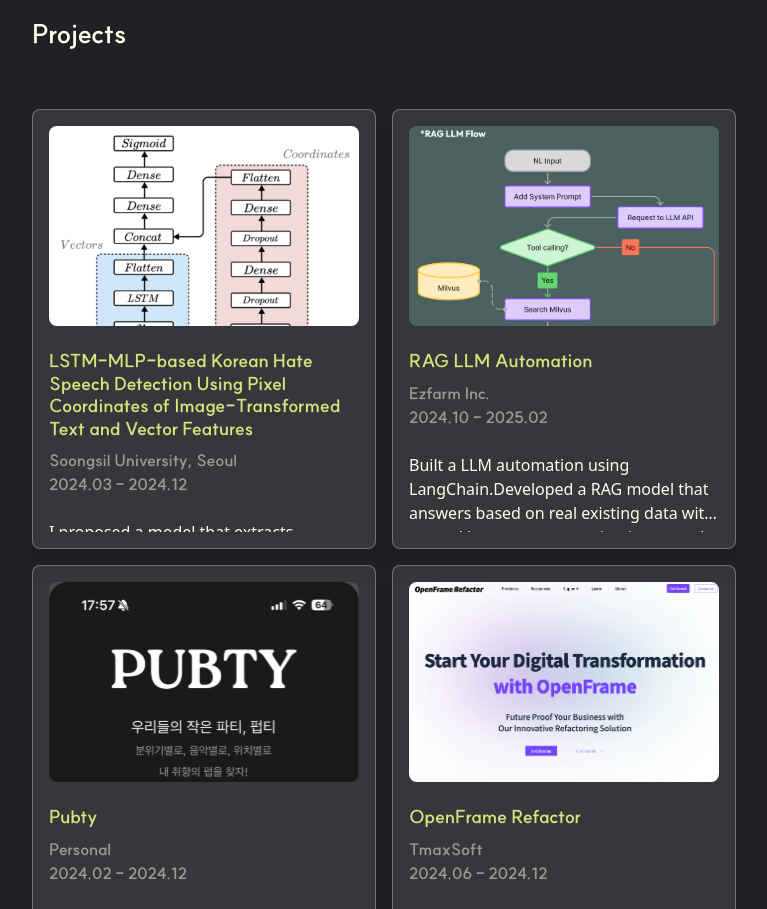
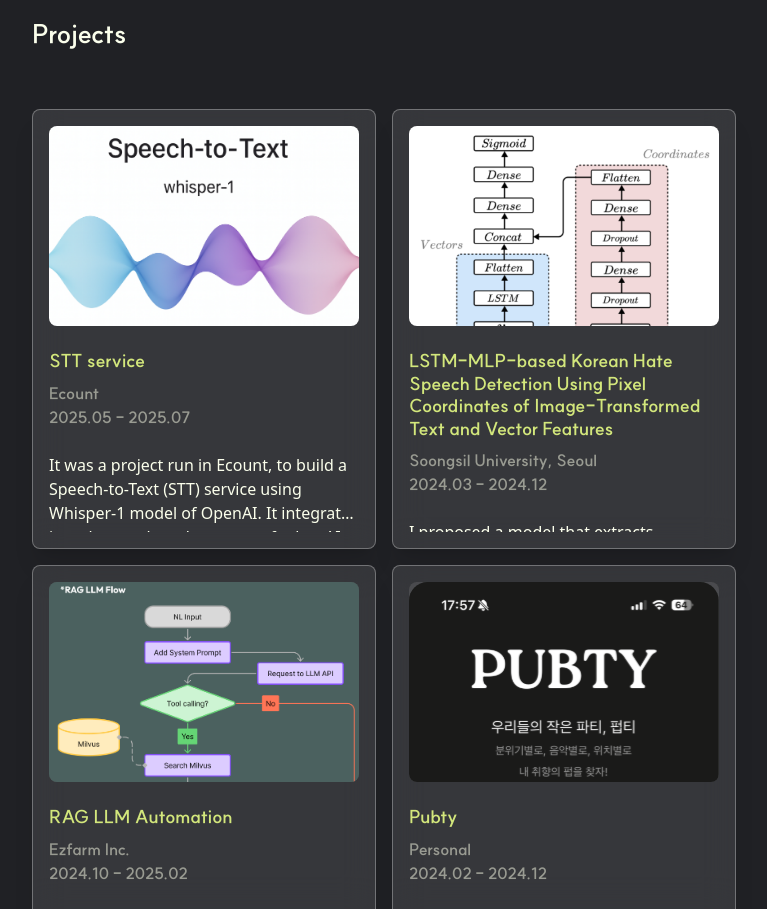
Before and after one commit to ramieeee/portfolio_2.0, a Next.js app: page / in a window 1280 px wide. Shown: the part 4080-4989 px from the top of the page, without its empty margins (256-1023 px from the left). Built offline with nearby package versions, Linux system fonts and the light colour scheme.

Commit message:
Fix project

```diff
--- a/assets/jsonFiles/projectKo.json
+++ b/assets/jsonFiles/projectKo.json
@@ -1,4 +1,35 @@
 [
+  {
+    "id": 7,
+    "title": "STT service",
+    "subtitle": "",
+    "category": "AI",
+    "thumbnail": ["projectImages/stt/stt1.png"],
+    "organization": "Ecount",
+    "time": {
+      "from": {
+        "year": 2025,
+        "month": 5,
+        "day": 19
+      },
+      "until": {
+        "now": false,
+        "year": 2025,
+        "month": 7,
+        "day": 30
+      }
+    },
+    "description": "It was a project run in Ecount, to build a Speech-to-Text (STT) service using Whisper-1 model of OpenAI. It integrates into the graph node system of other AI services.",
+    "descriptionPartial": [
+      {
+        "image": "",
+        "text": "It was a project run in Ecount, to build a Speech-to-Text (STT) service using Whisper-1 model of OpenAI. It integrates into the graph node system of other AI services."
+      }
+    ],
+    "contribution": null,
+    "skills": ["STT", "Whisper", "FastText", "Python"],
+    "url": ""
+  },
   {
     "id": 6,
     "title": "LSTM-MLP-based Korean Hate Speech Detection Using Pixel Coordinates of Image-Transformed Text and Vector Features",
@@ -30,8 +61,12 @@
         "text": "I proposed a model that extracts features using two differenct feature extractors, concatenates the vectors, and then understands the sentences through a dense layer.\nI used two types of feature data: one is the feature vectorized through embedding in the traditional way and interpreted through an LSTM extractor, and the other is the feature extracted through MLP by utilizing the index representing the pixel position where the text is located as coordinates by converting the text into an image."
       },
       {
+        "image": "",
+        "text": "For example, just like the image above, the text '정말' has been converted into an image in grey scale, with black background which has the value of '0'. Index of the pixel which has the value greater than '0' will be used as the feature for MLP."
+      },
+      {
         "image": "projectImages/thesis/thesis3.png",
-        "text": "대학원에서 진행한 논문 연구입니다. 텍스트를 두가지 특징으로 나누어 각각의 특징추출기를 통해 특징을 추출하고 벡터들을 concat하고 다시 dense layer를 통해 문장을 파악하는 구조의 알고리즘을 제안하였습니다.\n텍스트를 기존과 같은 방식의 임베딩을 통해 벡터화된 특징을 LSTM 추출기를 통하여 해석하는 방법과, 텍스트를 이미지화 하여 글자가 위치한 픽셀 위치를 나타내는 인덱스를 좌표로 활용하여 MLP를 통해 추출한 특징 데이터 두가지를 활용하였습니다. 기존 LSTM은 두개의 테스트 데이터셋에 대한 실험 결과 각각 86.85%, 그리고 82.51% F1-score를 나타냈고, 제안 모델인 LSTM-MLP는 각각 88.13%, 85.98%의 F1-score를 보였습니다."
+        "text": "The experimental results show that the LSTM model, which uses only vector feature data extracted from text as input, achieved an F1-score of 86.85% on the plain text test dataset and an F1-score of 82.51% on the test dataset containing special characters. By comparison, the proposed LSTM-MLP model, which uses both vector feature data and coordinate feature data, achieved an F1-score of 88.13% on the plain text test dataset and an F1-score of 85.98% on the test dataset containing special characters."
       }
     ],
     "contribution": null,
@@ -123,14 +158,11 @@
       },
       {
         "image": "",
-        "text": "I am building this application just because I want to, and I love pubs, especially drinking with colleagues and friends."
+        "text": "I am building this application just because I wanted to have my own secret pub list with good vibes, that I can take friends to for a spare time to have a small chat and drinks."
       }
     ],
     "skills": ["React Native", "Typescript", "Firebase", "GCP"],
-    "contribution": [
-      "1인 개발",
-      "기획, 개발 등 모든 부분을 혼자 담당하여 프로젝트 진행"
-    ],
+    "contribution": ["Planning and development in general"],
     "url": ""
   },
   {
--- a/components/molecules/ProjectModal.tsx
+++ b/components/molecules/ProjectModal.tsx
@@ -142,18 +142,18 @@
             project.descriptionPartial.length > 0 ? (
               project.descriptionPartial.map((part, index) => (
                 <div key={index} className="">
-                  <div className="font-suitBold text-size-body text-color-main leading-relaxed whitespace-pre-line mb-4">
-                    {part.text}
-                  </div>
                   {part.image && (
                     <Image
                       width={400}
                       height={200}
                       src={`/${part.image}`}
                       alt={`project part ${index + 1}`}
-                      className="w-3/4 h-auto object-cover object-top rounded-lg mb-14 mx-auto"
+                      className="w-3/4 h-auto object-cover object-top rounded-lg mb-4 mx-auto"
                     />
                   )}
+                  <div className="font-suitBold text-size-body text-color-main leading-relaxed whitespace-pre-line mb-4">
+                    {part.text}
+                  </div>
                 </div>
               ))
             ) : (
```
Also changed, not shown: public/projectImages/stt/stt1.png (added).
